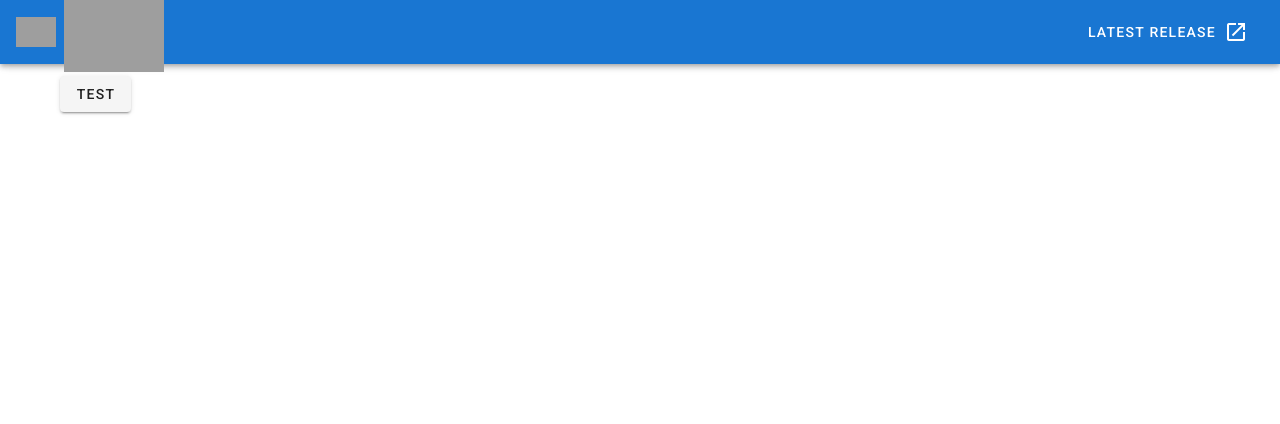
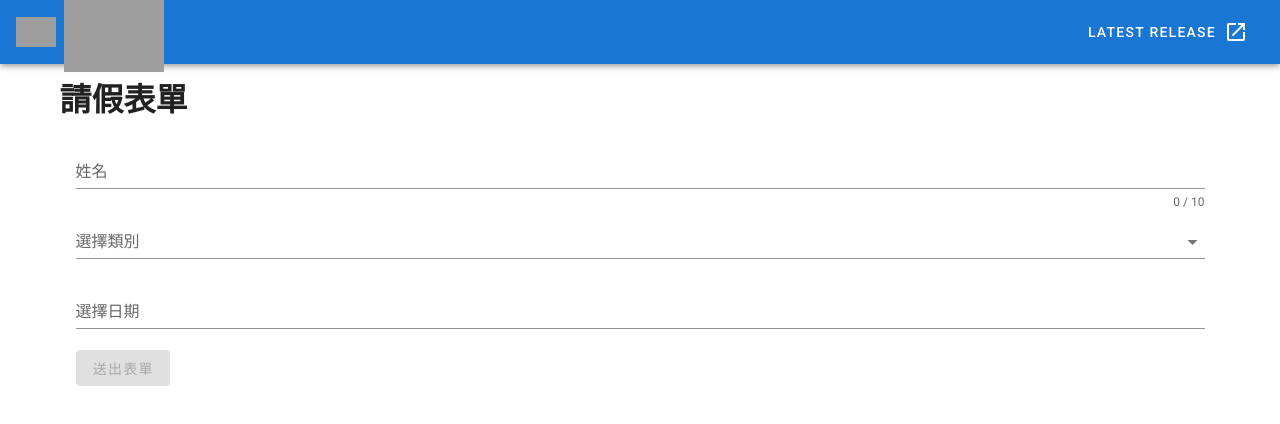
Before and after one commit to lg5031200/vue-dgraph-test, a Vue app: page / in a window 1280 px wide. Shown: the top 424 px of the page. Built offline with nearby package versions, Linux system fonts and the light colour scheme; grey boxes are pictures that could not be loaded.

Commit message:
FEAT: new LeaveApplication form & DatePickerDialog

```diff
--- /dev/null
+++ b/src/components/DatePickerDialog.vue
@@ -0,0 +1,39 @@
+<template>
+  <v-dialog persistent max-width="300px" v-model="dialog">
+    <template v-slot:activator="{ on: { click } }">
+      <v-text-field
+        v-on:click="click"
+        v-model="dateRangeText"
+        label="選擇日期"
+        required
+      ></v-text-field>
+    </template>
+    <v-date-picker v-model="dates" range>
+      <v-card-actions class="ml-auto">
+        <v-btn color="primary" @click="closeDialog">OK</v-btn>
+      </v-card-actions></v-date-picker
+    >
+  </v-dialog>
+</template>
+
+<script>
+export default {
+  data() {
+    return {
+      dialog: false,
+      dates: [],
+    };
+  },
+  computed: {
+    dateRangeText() {
+      return this.dates.length > 0 ? this.dates.join(' ~ ') : this.dates;
+    },
+  },
+  methods: {
+    closeDialog() {
+      this.dialog = false;
+      this.$emit('dates-data', this.dates);
+    },
+  },
+};
+</script>
--- a/src/components/LeaveApplication.vue
+++ b/src/components/LeaveApplication.vue
@@ -1,26 +1,83 @@
 <template>
   <v-container>
-    <v-btn @click="getData">Test</v-btn>
-    <div>
-      {{ dgraphData }}
-    </div>
+    <h1>請假表單</h1>
+    <v-form ref="form" class="pa-4">
+      <v-text-field
+        v-model="username"
+        :counter="10"
+        :rules="[(v) => !!v || '必填']"
+        label="姓名"
+        required
+      ></v-text-field>
+
+      <v-select
+        v-model="selectLeaveType"
+        :items="leaveTypes"
+        :rules="[(v) => !!v || '必須選擇一個類別']"
+        label="選擇類別"
+        required
+      ></v-select>
+
+      <date-picker-dialog @dates-data="getDates"></date-picker-dialog>
+
+      <v-btn
+        :disabled="!isFormValid"
+        color="success"
+        class="mr-4"
+        @click="sendLeaveProcessForm"
+      >
+        送出表單
+      </v-btn>
+    </v-form>
+    <div>{{ dgraphData }}</div>
   </v-container>
 </template>
-
 <script>
+import DatePickerDialog from './DatePickerDialog';
 import { getDgraphClient, queryData } from '../utils/dgraph-client';
 
 export default {
-  name: 'LeaveApplication',
-  data() {
-    return {
-      dgraphData: null,
-    };
+  components: {
+    'date-picker-dialog': DatePickerDialog,
+  },
+  data: () => ({
+    username: '',
+    dgraphData: null,
+    selectLeaveType: null,
+    selectLeaveDayRange: [],
+    leaveTypes: ['病假', '事假', '婚假'],
+  }),
+  computed: {
+    isFormValid() {
+      return (
+        this.username &&
+        this.selectLeaveType &&
+        this.selectLeaveDayRange.length !== 0
+      );
+    },
   },
   methods: {
-    async getData() {
+    getDates(dates) {
+      this.selectLeaveDayRange = dates;
+    },
+    formatLeaveDates() {
+      const start = this.selectLeaveDayRange[0].substring(8, 10);
+      const final = this.selectLeaveDayRange[1].substring(8, 10);
+      const userLeaveDays = Number(final) - Number(start) + 1;
+      return userLeaveDays;
+    },
+    getLeaveApplicationData() {
+      return {
+        username: this.username,
+        leaveType: this.selectLeaveType,
+        leaveDays: this.formatLeaveDates(),
+      };
+    },
+    async sendLeaveProcessForm() {
       const dgraphClient = getDgraphClient();
-      this.dgraphData = await queryData(dgraphClient);
+      const input = this.getLeaveApplicationData();
+
+      this.dgraphData = await queryData(dgraphClient, input);
     },
   },
 };
```
